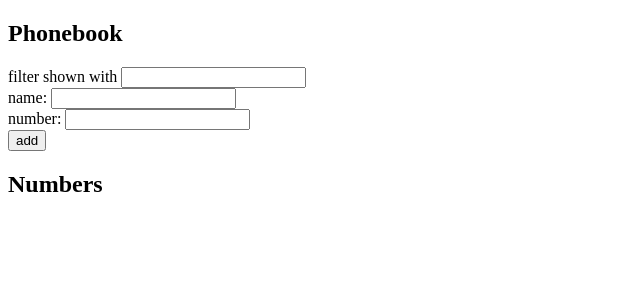
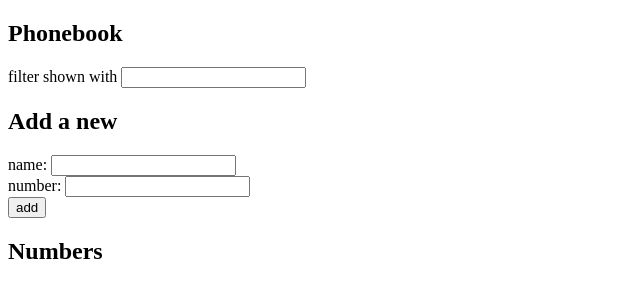
Before and after one commit to A0ak/Part2, a React (Vite) app: page / in a window 1280 px wide. Shown: the top 300 px of the page, without its empty margins (0-640 px from the left). Built offline with nearby package versions, Linux system fonts and the light colour scheme.

Commit message:
exercise 2.9

```diff
--- a/src/App.jsx
+++ b/src/App.jsx
@@ -46,6 +46,7 @@ const App = () => {
       <div>
         filter shown with <input value={searchName} onChange={handleSearchChange} />
       </div>
+      <h2>Add a new</h2>
       <form onSubmit={addName}>
         <div>
           name: <input value={newName} onChange={handleNameChange} />
```
Also changed, not shown: 1 other file (tests, documents, lock files or other folders).
